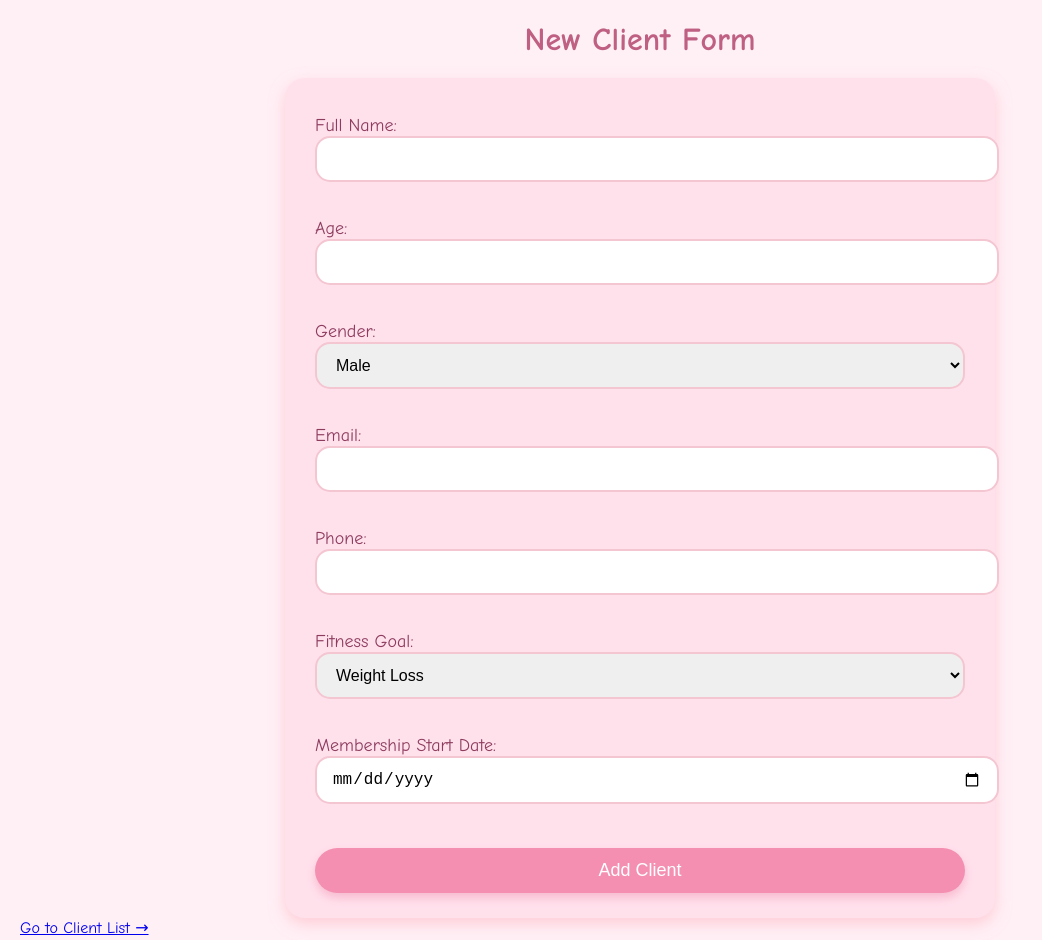
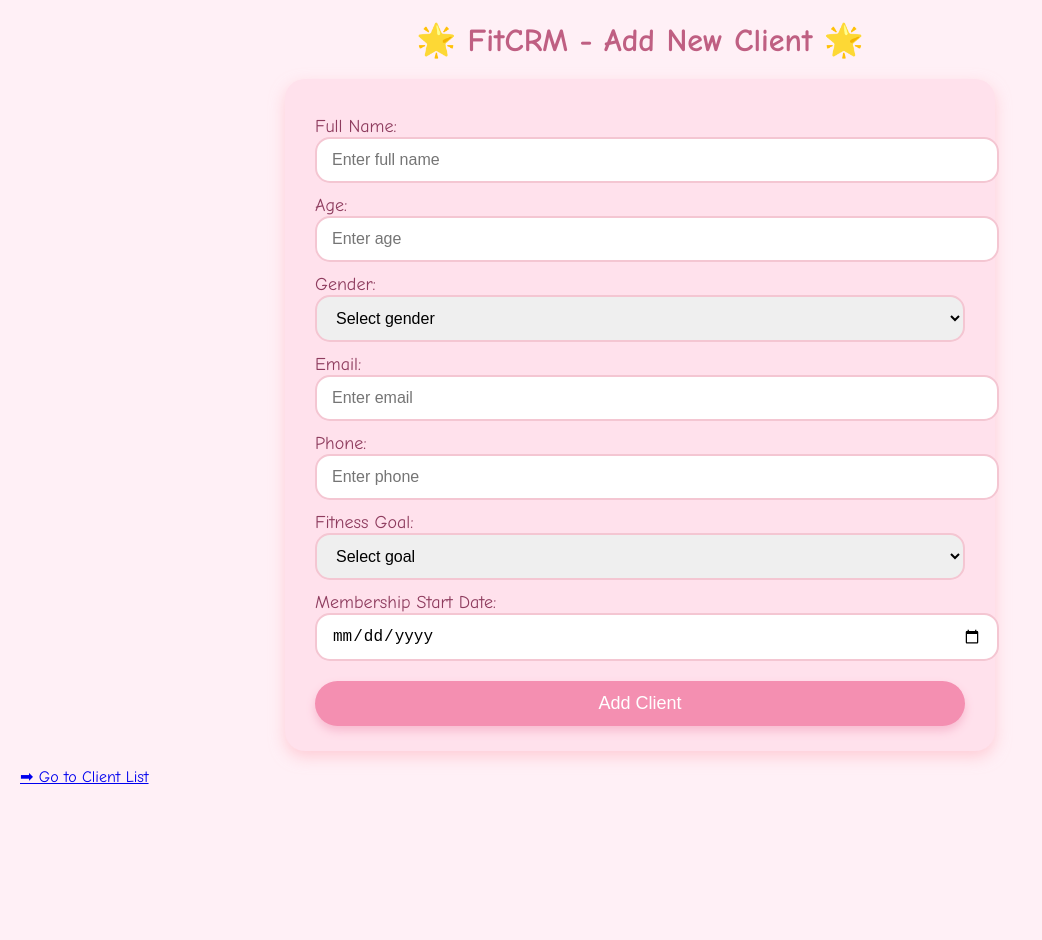
Before and after one commit to lana13004/fitcrm, a plain HTML site: page index.html in a window 1280 px wide. Shown: the whole page, without its empty margins (0-1042 px from the left). After the commit the page ends 806 px from the top, so only its background shows below. Drawn offline with Linux system fonts and the light colour scheme.

Commit message:
Add full comments and colorful UI

```diff
--- a/index.html
+++ b/index.html
@@ -1,37 +1,74 @@
 <!DOCTYPE html>
 <html lang="en">
 <head>
-  <meta charset="UTF-8" />
+  <meta charset="UTF-8">
   <title>FitCRM - New Client Form</title>
-  <link rel="stylesheet" href="css/styles.css" />
+  <!-- Link to external CSS file -->
+  <link rel="stylesheet" href="css/styles.css">
 </head>
 <body>
-  <h1>New Client Form</h1>
 
+  <!-- Page Header -->
+  <header>
+    <h1>🌟 FitCRM - Add New Client 🌟</h1>
+  </header>
+
+  <!-- New Client Form -->
   <form>
-    <label>Full Name: <input type="text" name="fullname"></label><br>
-    <label>Age: <input type="number" name="age"></label><br>
+    <!-- Full Name input -->
+    <label>Full Name:
+      <input type="text" name="fullname" placeholder="Enter full name">
+    </label>
+
+    <!-- Age input -->
+    <label>Age:
+      <input type="number" name="age" placeholder="Enter age">
+    </label>
+
+    <!-- Gender dropdown -->
     <label>Gender:
       <select name="gender">
+        <option value="">Select gender</option>
         <option value="male">Male</option>
         <option value="female">Female</option>
         <option value="other">Other</option>
       </select>
-    </label><br>
-    <label>Email: <input type="email" name="email"></label><br>
-    <label>Phone: <input type="tel" name="phone"></label><br>
+    </label>
+
+    <!-- Email input -->
+    <label>Email:
+      <input type="email" name="email" placeholder="Enter email">
+    </label>
+
+    <!-- Phone input -->
+    <label>Phone:
+      <input type="tel" name="phone" placeholder="Enter phone">
+    </label>
+
+    <!-- Fitness goal dropdown -->
     <label>Fitness Goal:
       <select name="goal">
+        <option value="">Select goal</option>
         <option value="weightloss">Weight Loss</option>
         <option value="musclegain">Muscle Gain</option>
         <option value="generalfitness">General Fitness</option>
         <option value="other">Other</option>
       </select>
-    </label><br>
-    <label>Membership Start Date: <input type="date" name="startdate"></label><br>
+    </label>
+
+    <!-- Membership Start Date -->
+    <label>Membership Start Date:
+      <input type="date" name="startdate">
+    </label>
+
+    <!-- Add Client Button (placeholder, no function yet) -->
     <button type="button">Add Client</button>
   </form>
 
-  <a href="clients.html">Go to Client List →</a>
+  <!-- Navigation link to Client List page -->
+  <p class="nav-link">
+    <a href="clients.html">➡ Go to Client List</a>
+  </p>
+
 </body>
 </html>
--- a/styles.css
+++ b/styles.css
@@ -1,176 +1,155 @@
-/* General body styling */
+/* ====================================
+   BODY AND HEADER STYLING
+   ==================================== */
 body {
-font-family: 'Comic Sans MS', cursive, sans-serif; /* Fun, readable font */
-background: #fff0f6; /* Light pink background */
-margin: 20px; /* Space around the page */
-color: #5a2a27; /* Default text color */
+  font-family: 'Comic Sans MS', cursive, sans-serif;
+  background: linear-gradient(to right, #fff0f6, #ffe1ec); /* soft pink gradient */
+  margin: 0;
+  padding: 20px;
+  color: #5a2a27;
 }
 
-/* Headings styling */
-h1, h2 {
-color: #bf5f82; /* Pink headings */
-font-weight: 700; /* Bold text */
-text-align: center; /* Center-aligned */
-margin-bottom: 20px; /* Space below headings */
+/* Header title */
+header h1 {
+  text-align: center;
+  font-size: 2em;
+  color: #bf5f82;
+  text-shadow: 1px 1px 4px #f48fb1;
+  margin-bottom: 20px;
 }
 
-/* Form container styling */
+/* ====================================
+   FORM STYLING
+   ==================================== */
 form {
-background: #ffe1ec; /* Light pink form background */
-padding: 25px 30px; /* Inner spacing */
-max-width: 650px; /* Maximum width for larger screens */
-margin: auto; /* Center horizontally */
-border-radius: 20px; /* Rounded corners */
-box-shadow: 0 6px 15px rgba(255, 182, 193, 0.6); /* Soft shadow */
+  background: linear-gradient(to bottom, #ffe1ec, #ffcad4);
+  padding: 30px;
+  max-width: 700px;
+  margin: auto;
+  border-radius: 20px;
+  box-shadow: 0 8px 20px rgba(244, 143, 177, 0.6);
 }
 
-/* Form label styling */
 label {
-display: block; /* Labels on separate lines */
-font-size: 18px; /* Larger text for readability */
-margin: 12px 0 6px 0; /* Space above and below */
-color: #8e3c5e; /* Darker pink for label text */
+  display: block;
+  font-size: 18px;
+  margin: 12px 0 6px;
 }
 
-/* Inputs and dropdown styling */
+/* Inputs and dropdowns */
 input, select {
-width: 100%; /* Full width */
-padding: 12px 15px; /* Inner padding */
-border-radius: 15px; /* Rounded input boxes */
-border: 2px solid #f4c6d2; /* Light pink border */
+  width: 100%;
+  padding: 12px;
+  margin-bottom: 15px;
+  border-radius: 15px;
+  border: 2px solid #f4c6d2;
   font-size: 16px;
-transition: border-color 0.3s ease; /* Smooth transition on focus */
+  transition: all 0.3s ease;
 }
 
-/* Input focus effect */
 input:focus, select:focus {
-outline: none; /* Remove default outline */
-border-color: #bf5f82; /* Pink border on focus */
-box-shadow: 0 0 8px #fcc9d7; /* Soft glow */
+  border-color: #bf5f82;
+  box-shadow: 0 0 8px #fcc9d7;
 }
 
-/* Buttons styling */
+/* Buttons */
 button {
-background: #f48fb1; /* Pink button */
+  background: linear-gradient(to right, #f48fb1, #ec407a);
   border: none;
-border-radius: 30px; /* Rounded pill shape */
+  border-radius: 30px;
   color: white;
   font-size: 18px;
-padding: 12px 25px;
-cursor: pointer; /* Hand pointer */
-margin-top: 20px;
-box-shadow: 0 5px 10px #f8bbd0; /* Button shadow */
-transition: background 0.3s ease;
-display: block; /* Button on its own line */
-width: 100%; /* Full width */
+  padding: 12px;
+  cursor: pointer;
+  width: 100%;
+  margin-top: 10px;
+  box-shadow: 0 5px 15px rgba(244, 143, 177, 0.6);
+  transition: 0.3s all ease;
 }
 
-/* Button hover effect */
 button:hover {
-background: #ec407a; /* Darker pink on hover */
+  transform: scale(1.05); /* hover effect */
 }
 
-/* Search box styling */
+/* ====================================
+   SEARCH INPUT
+   ==================================== */
 #search {
   display: block;
-max-width: 650px;
-margin: 25px auto 15px auto;
-padding: 15px 20px;
+  max-width: 700px;
+  margin: 20px auto;
+  padding: 12px;
   border-radius: 25px;
   border: 2px solid #f4c6d2;
   font-size: 18px;
 }
 
-/* Table styling */
+/* ====================================
+   TABLE STYLING
+   ==================================== */
 table {
   width: 90%;
   max-width: 900px;
-border-collapse: separate; /* Add spacing between rows */
-border-spacing: 0 10px; /* Vertical spacing between rows */
-margin: 0 auto 50px auto;
+  border-collapse: separate;
+  border-spacing: 0 10px;
+  margin: 0 auto 50px;
   font-size: 16px;
+  text-align: left;
 }
 
-/* Table cells styling */
 th, td {
-background: #fadadd; /* Light pink cell background */
+  background: linear-gradient(to right, #fadadd, #f8bbd0);
   padding: 12px 20px;
-border-radius: 15px; /* Rounded cells */
-text-align: left;
+  border-radius: 15px;
   color: #6a496e;
   font-weight: 600;
 }
 
-/* Table header specific styling */
-th {
-background: #f8bbd0; /* Darker pink for headers */
-font-size: 18px;
+/* Hover effect for rows */
+tbody tr:hover td {
+  background: #f48fb1;
+  color: white;
 }
 
-/* Round the first and last cell corners in each row */
-tbody tr td:first-child {
-border-top-left-radius: 15px;
-border-bottom-left-radius: 15px;
-}
-
-tbody tr td:last-child {
-border-top-right-radius: 15px;
-border-bottom-right-radius: 15px;
-}
-
-/* Hover effect for table rows */
-tbody tr:hover td {
-background: #f48fb1; /* Pink background on hover */
-color: white; /* Text becomes white */
-cursor: pointer;
-}
-
-/* Action buttons inside table cells */
+/* Edit/Delete buttons */
 td button {
   margin-right: 10px;
   padding: 8px 16px;
   border-radius: 20px;
   border: none;
+  font-weight: bold;
+  color: white;
   cursor: pointer;
-color: white;
-font-weight: bold;
-box-shadow: 0 3px 7px rgba(244, 143, 177, 0.6);
-transition: background 0.3s ease;
+  transition: 0.3s all ease;
 }
 
-/* Edit button */
-td button:first-child {
-background-color: #b66f86;
+td button:first-child { background: #b66f86; }
+td button:first-child:hover { background: #9c5274; }
+td button:last-child { background: #d82b5a; }
+td button:last-child:hover { background: #ad2048; }
+
+/* ====================================
+   NAVIGATION LINKS
+   ==================================== */
+.nav-link a {
+  text-decoration: none;
+  color: #bf5f82;
+  font-weight: bold;
+  font-size: 18px;
+  text-align: center;
+  display: block;
+  margin: 20px auto;
 }
 
-/* Edit button hover */
-td button:first-child:hover {
-background-color: #9c5274;
+/* ====================================
+   RESPONSIVE DESIGN
+   ==================================== */
+@media(max-width: 600px) {
+  form, #search, table {
+    width: 95%;
   }
-
-/* Delete button */
-td button:last-child {
-background-color: #d82b5a;
-}
-
-/* Delete button hover */
-td button:last-child:hover {
-background-color: #ad2048;
-}
-
-/* Responsive design for smaller screens */
-@media (max-width: 600px) {
-form, #search, table {
-width: 95%; /* Reduce width on mobile */
-}
-
   button, td button {
     width: 100%;
     margin-top: 10px;
-box-shadow: none; /* Remove shadows on mobile */
-}
-
-td button:first-child {
-margin-right: 0;
   }
 }
```
Lines whose indentation alone changed are shown as unchanged.
